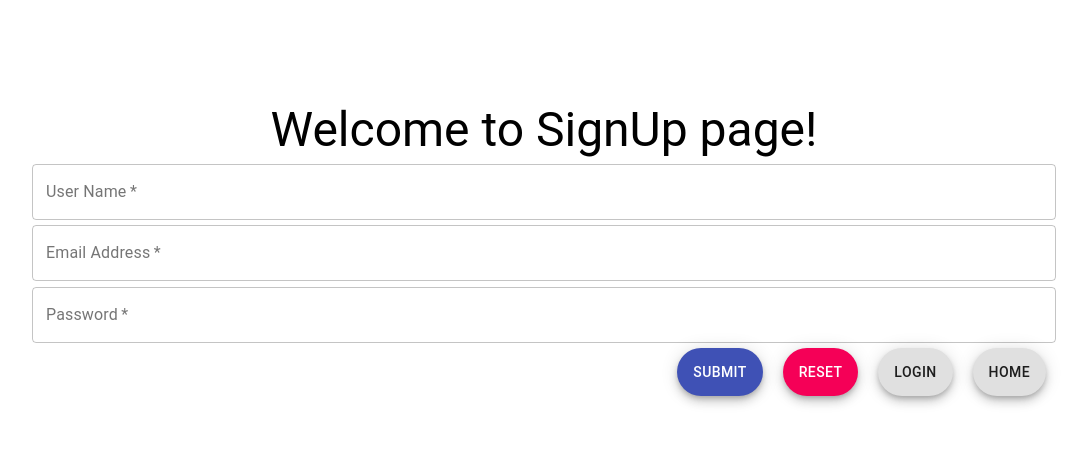
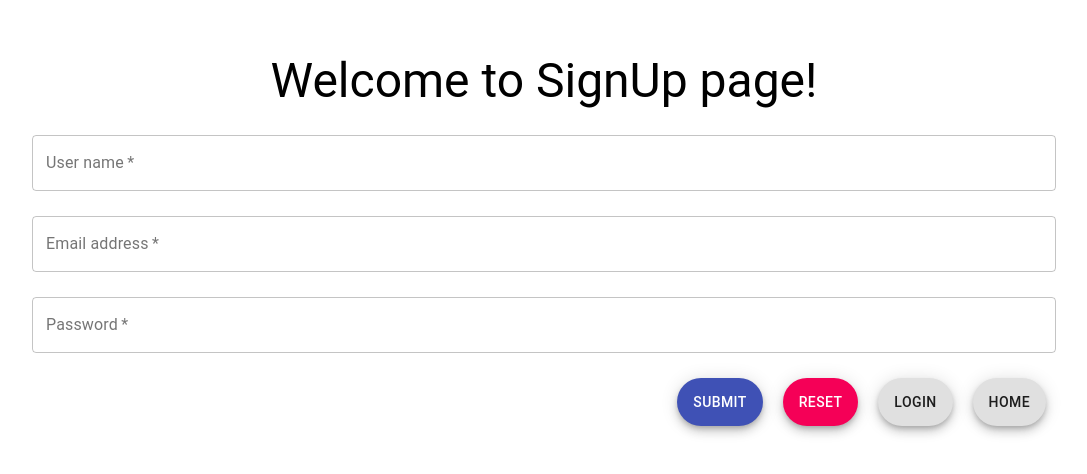
Before and after one commit to Veer16/geeksfogeeksui, a React (Create React App) app: page /SignUp in a window 1280 px wide. Shown: the part 148-622 px from the top of the page, without its empty margins (96-1183 px from the left). Built offline with nearby package versions, Linux system fonts and the light colour scheme; no server answers.

Commit message:
fixed erros

```diff
--- a/src/Authentication.tsx
+++ b/src/Authentication.tsx
@@ -3,7 +3,7 @@ import { useState } from "react";
 import { useForm } from "react-hook-form";
 import { useHistory } from "react-router-dom";
 import FormButtons, { IButtonItem } from "./FormButtons";
-// import FormButtons from "./FormButtons";
+import LoadingSpinner from "./LoadingSpinner";
 
 const useStyles = makeStyles<Theme, IProps>({
   container: {
@@ -12,29 +12,38 @@ const useStyles = makeStyles<Theme, IProps>({
     justifyContent: "space-evenly",
     height: (props) => props.height - 60 + "px",
   },
+
+  outerDiv: {
+    alignItems: "center",
+    display: "flex",
+    justifyContent: "center",
+    height: "100%",
+  },
+
+  innerDiv: {
+    width: "80%",
+    display: "flex",
+    flexDirection: "column",
+    justifyContent: "space-evenly",
+    height: (props) => props.height + "px",
+  },
+
+  title: {
+    textAlign: "center",
+  },
+
   buttons: {
     display: "flex",
     flexDirection: "row",
     justifyContent: "flex-end",
   },
-  outerDiv: {
-    display: "flex",
-    alignItems: "center",
-    justifyContent: "center",
-    height: "100%",
-  },
-  innerDiv: {
-    width: "80%",
-    display: "flex",
-    flexDirection: "column",
-    justifyContent: "space-evenly",
-    height: "300px",
-  },
-  title: {
-    textAlign: "center",
-  },
+
   buttonItem: {
     margin: "0 10px",
+  },
+
+  errorMessage: {
+    color: "red",
   },
 });
 
@@ -43,6 +52,7 @@ export interface IAuthetication {
   email: string;
   password: string;
 }
+
 interface IProps {
   isUserNameVisible: boolean;
   title: string;
@@ -50,6 +60,7 @@ interface IProps {
   tertiary: IButtonItem;
   onSubmit: (data: IAuthetication) => void;
 }
+
 export default function Authentication(props: IProps) {
   const styles = useStyles(props);
   const {
@@ -73,18 +84,13 @@ export default function Authentication(props: IProps) {
       setErrorMessage(e.message);
     }
   };
-
   return (
     <div className={styles.outerDiv}>
       <div className={styles.innerDiv}>
         <Typography variant="h3" className={styles.title}>
           {props.title}
         </Typography>
-
-        <form
-          className={styles.container}
-          onSubmit={handleSubmit(props.onSubmit)}
-        >
+        <form onSubmit={handleSubmit(onSubmit)} className={styles.container}>
           {props.isUserNameVisible && (
             <TextField
               {...register("userName", {
@@ -92,50 +98,50 @@ export default function Authentication(props: IProps) {
                 minLength: { value: 4, message: "4 is min length" },
               })}
               variant="outlined"
-              label="User Name"
-              placeholder="User Name"
+              label="User name"
+              placeholder="User name"
               required={true}
               error={errors && errors.userName?.message ? true : false}
               helperText={errors.userName?.message}
-              id="username"
+              id="userName"
             />
           )}
           <TextField
             type="email"
             {...register("email", {
+              required: true,
               minLength: { value: 4, message: "4 is min length" },
               pattern: {
                 value: /\w+@\w+\.\w+/,
-                message: "Email regex not matched",
+                message: "email regex not matched",
               },
             })}
             variant="outlined"
-            label="Email Address"
-            placeholder="Email Address"
+            label="Email address"
+            placeholder="Email address"
             required={true}
             error={errors && errors.email?.message ? true : false}
             helperText={errors.email?.message}
             id="emailAddress"
           />
-
           <TextField
             type="password"
             {...register("password", {
               required: true,
-              minLength: { value: 4, message: "min length is 4" },
+              minLength: { value: 6, message: "min length is 6" },
             })}
             variant="outlined"
             label="Password"
             placeholder="Password"
+            error={errors && errors.password?.message ? true : false}
             required={true}
-            error={errors && errors.password?.message ? true : false}
             helperText={errors.password?.message}
             id="password"
           />
           <FormButtons
             primary={{
               label: "Submit",
-              onClick: () => onSubmit,
+              onClick: () => console.log("submit"),
             }}
             secondary={{
               label: "Reset",
@@ -143,7 +149,6 @@ export default function Authentication(props: IProps) {
             }}
             tertiary={props.tertiary}
           />
-
           {errorMessage && (
             <Typography
               variant="h4"
@@ -154,6 +159,7 @@ export default function Authentication(props: IProps) {
             </Typography>
           )}
         </form>
+        {isLoading && <LoadingSpinner />}
       </div>
     </div>
   );
--- a/src/HotelsUI.tsx
+++ b/src/HotelsUI.tsx
@@ -81,7 +81,7 @@ export default function HotelsUI() {
     }
     dispatch(started());
     api();
-  }, []);
+  }, [dispatch]);
 
   return (
     <>
--- /dev/null
+++ b/src/LoadingSpinner.tsx
@@ -0,0 +1,23 @@
+import { CircularProgress, makeStyles, Theme } from "@material-ui/core";
+
+const useStyles = makeStyles<Theme, {}>({
+  container: {
+    position: "fixed",
+    top: 0,
+    left: 0,
+    width: "100%",
+    height: "100%",
+    display: "flex",
+    alignItems: "center",
+    justifyContent: "center",
+  },
+});
+
+export default function LoadingSpinner() {
+  const style = useStyles();
+  return (
+    <div className={style.container}>
+      <CircularProgress size={100} />
+    </div>
+  );
+}
```
